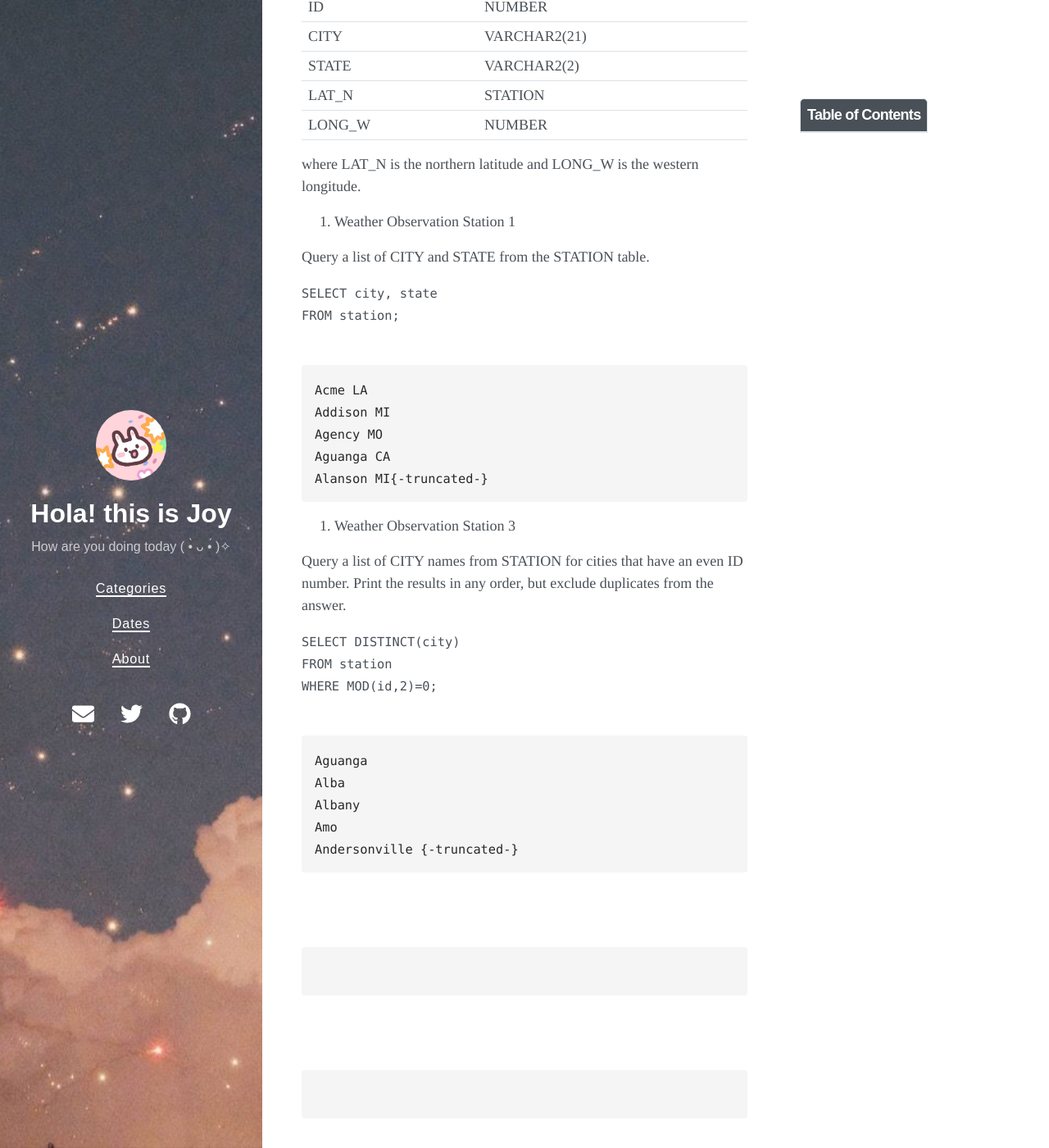
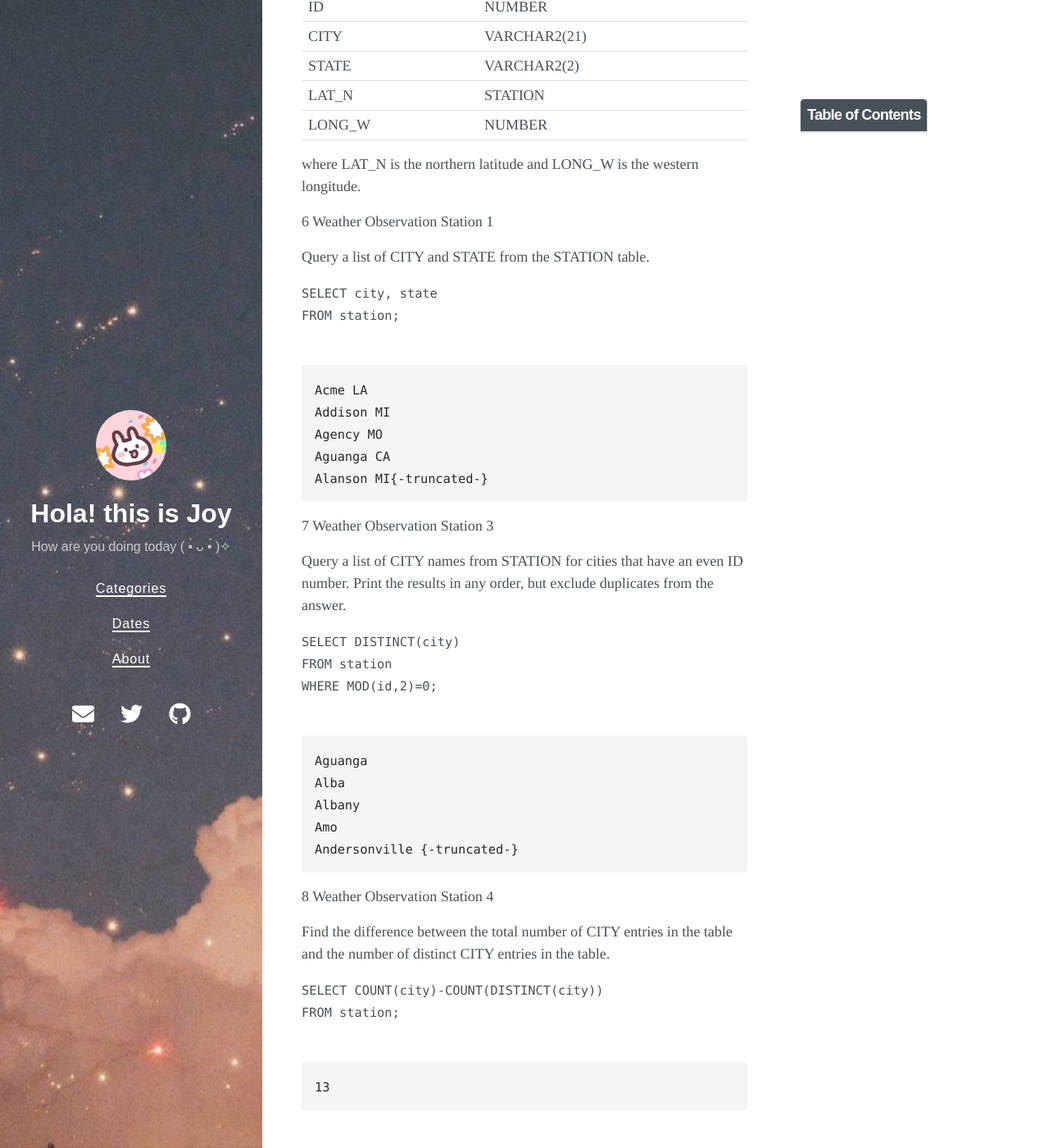
Before and after one commit to Joy3Luo/mathnotes, a Jekyll site: the page built from _posts/2023-03-28-SQL.md, in a window 1280 px wide and 1400 px high, scrolled down 2482 px. Shown: the whole window at 82% size. Built offline with Jekyll 4.4.1, drawn with Linux system fonts in a browser that asks for light colours; nearby versions of some CDN libraries; some of the changed text lies outside the part shown.

Commit message:
Update 2023-03-28-SQL.md

````diff
--- a/_posts/2023-03-28-SQL.md
+++ b/_posts/2023-03-28-SQL.md
@@ -94,7 +94,7 @@ FROM city;
 3977 Cedar Rapids USA Iowa 120758
 ```
 
-4. Select By ID
+4 Select By ID
 
 Query all columns for a city in CITY with the ID 1661.
 
@@ -108,7 +108,7 @@ WHERE id=1661;
 1661 Sayama JPN Saitama 162472
 ```
 
-5. Japanese Cities' Names
+5 Japanese Cities' Names
 
 Query the names of all the Japanese cities in the CITY table. The COUNTRYCODE for Japan is JPN.
 
@@ -139,7 +139,7 @@ LONG_W|NUMBER
 
 where LAT_N is the northern latitude and LONG_W is the western longitude.
 
-6. Weather Observation Station 1
+6 Weather Observation Station 1
 
 Query a list of CITY and STATE from the STATION table.
 
@@ -155,7 +155,7 @@ Aguanga CA
 Alanson MI{-truncated-}
 ```
 
-7. Weather Observation Station 3
+7 Weather Observation Station 3
 
 Query a list of CITY names from STATION for cities that have an even ID number. Print the results in any order, but exclude duplicates from the answer.
 
@@ -172,15 +172,16 @@ Amo
 Andersonville {-truncated-}
 ```
 
+8 Weather Observation Station 4
 
-
-
+Find the difference between the total number of CITY entries in the table and the number of distinct CITY entries in the table.
 
 ```SQL
-
+SELECT COUNT(city)-COUNT(DISTINCT(city))
+FROM station;
 ```
 ```
-
+13
 ```
 
 
````
